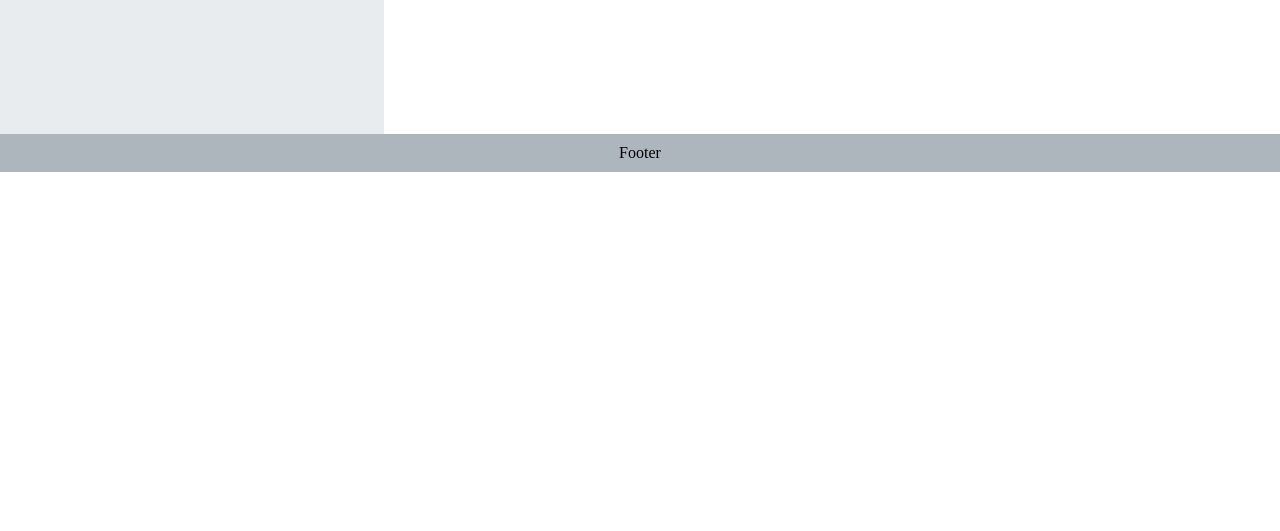
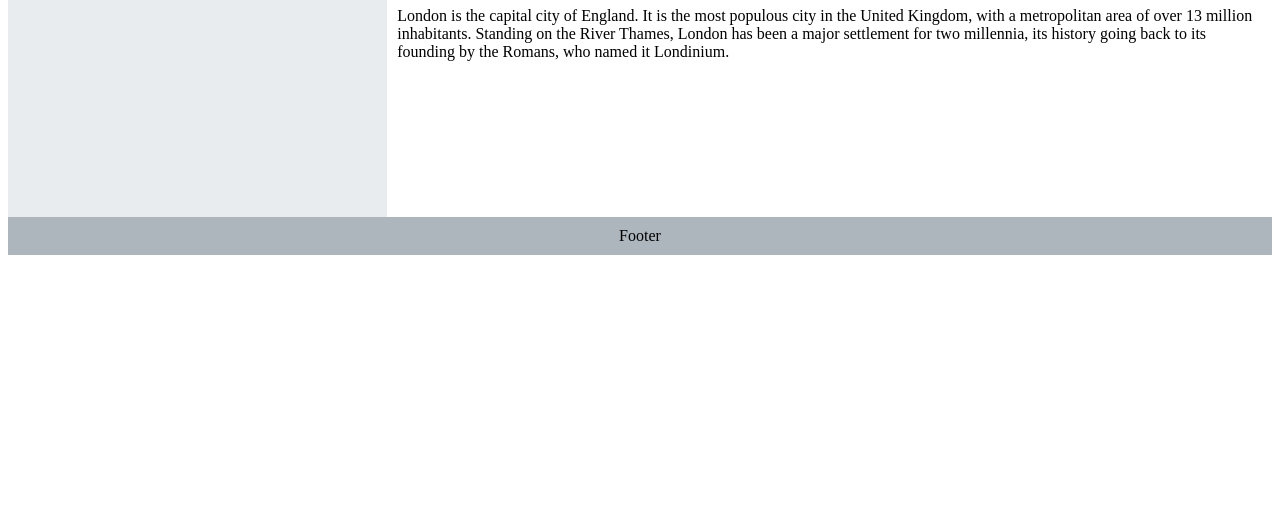
Before and after one commit to yeewonee/html_css, a plain HTML site: page WebContent/exam22_css_float_layout.html in a window 1280 px wide. Shown: the part 269-800 px from the top of the page. Drawn offline with Linux system fonts and the light colour scheme.

Commit message:
exam22 수정

```diff
--- a/WebContent/exam22_css_float_layout.html
+++ b/WebContent/exam22_css_float_layout.html
@@ -5,8 +5,7 @@
 	<title>Insert title here</title>
 	<style type="text/css">
 		*{
-			padding: 0px;
-			margin: 0px;
+
 			box-sizing: border-box;
 		}
 
@@ -19,12 +18,15 @@
 		}
 
 		.leftmenu {
-			list-style-type: none;
+
 			float: left;
 			padding: 10px;
 			width: 30%;
 			height: 300px;
 			background-color: #e9ecef;
+		}
+		.leftmenu.ul{
+		list-style-type: none;
 		}
 
 		.content {
```
